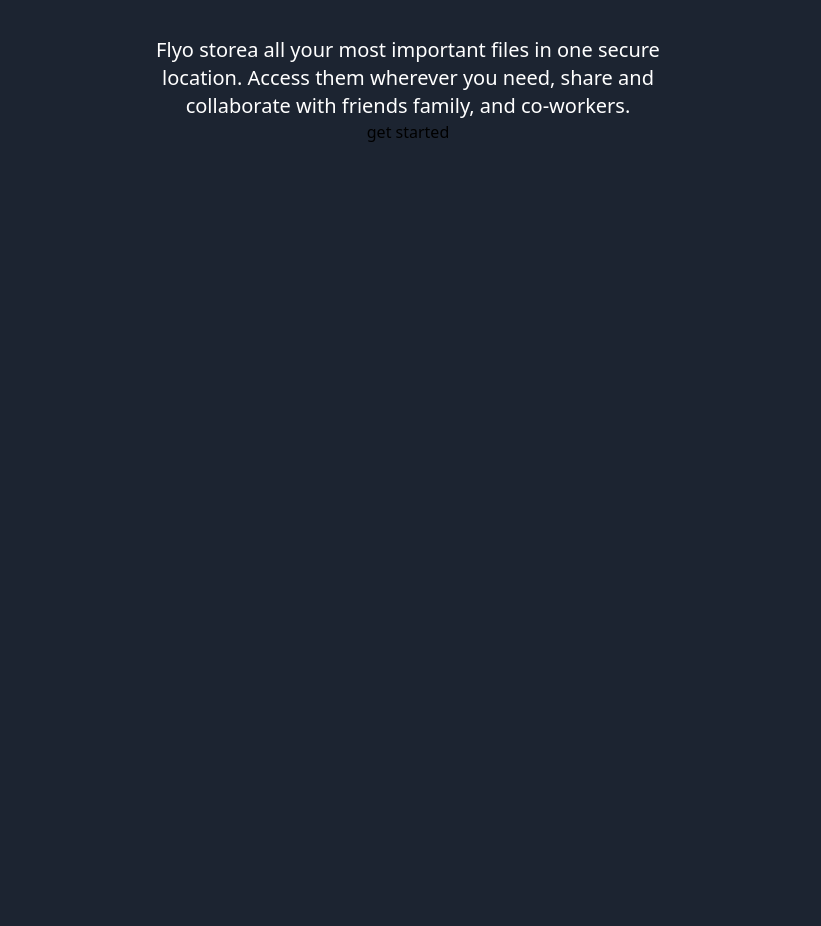
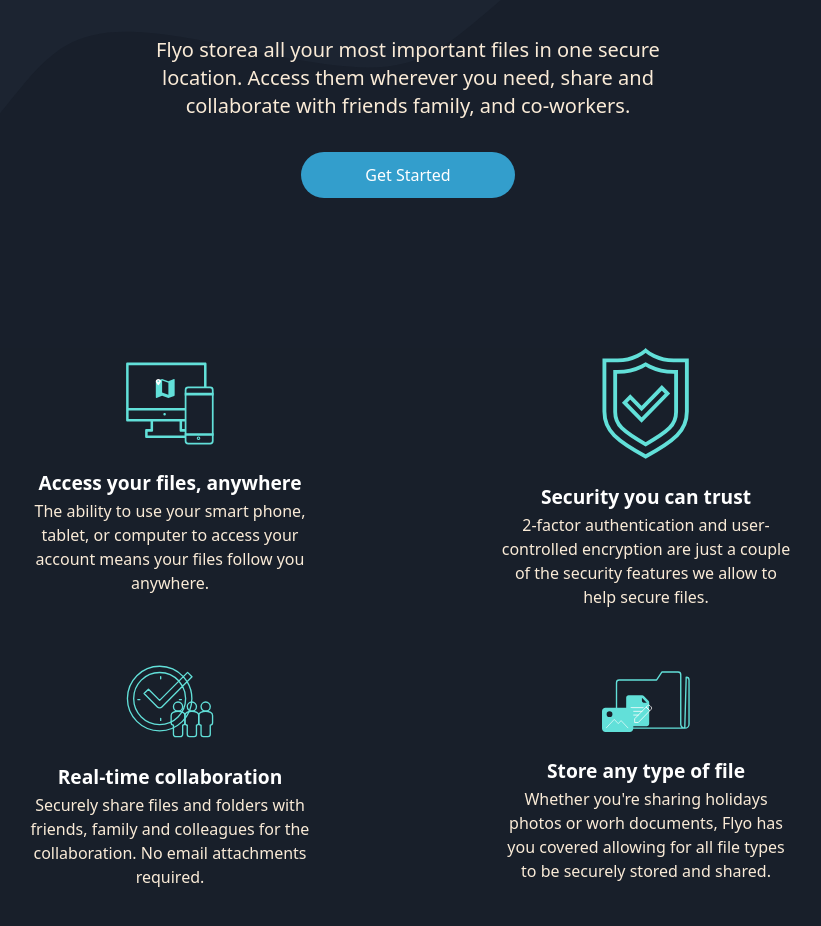
Before and after one commit to Chubbi-Stephen/flyo-landing-page, a React (Create React App) app: page / in a window 1280 px wide. Shown: the part 760-1686 px from the top of the page, without its empty margins (232-1053 px from the left). Before the commit the page ends 904 px from the top, so only its background shows below. Built offline with nearby package versions, Linux system fonts and the light colour scheme.

Commit message:
Completed the Intro and features sections.

```diff
--- a/package.json
+++ b/package.json
@@ -8,6 +8,7 @@
     "@testing-library/user-event": "^13.5.0",
     "react": "^18.2.0",
     "react-dom": "^18.2.0",
+    "react-router-dom": "^6.5.0",
     "react-scripts": "5.0.1",
     "web-vitals": "^2.1.4"
   },
--- a/src/App.js
+++ b/src/App.js
@@ -1,11 +1,13 @@
 import Nav from './components/navbar/index'
 import Main from './components/main/index'
+import Features from './components/features/index'
 
 function App() {
   return (
     <>
       <Nav />
       <Main />
+      <Features />
     </>
   )
 }
--- a/src/components/button/Button.js
+++ b/src/components/button/Button.js
@@ -3,7 +3,7 @@
 const Button = () => {
   return (
     <article>
-      <button type="button" className="btn">
+      <button type="button" className="btn rounded-full capitalize">
         get started
       </button>
     </article>
--- /dev/null
+++ b/src/components/features/index.js
@@ -0,0 +1,49 @@
+import React from 'react'
+import Files from '../../Assets/images/icon-any-file.svg'
+import Security from '../../Assets/images/icon-security.svg'
+import Access from '../../Assets/images/icon-access-anywhere.svg'
+import Collaboration from '../../Assets/images/icon-collaboration.svg'
+
+const index = () => {
+  return (
+    <section className="w-full bg-dark-blue pb-16">
+      <section className="features grid grid-cols-2 w-[70%] text-center m-auto gap-14">
+        <div className="w-[70%] flex justify-center items-center flex-col m-auto">
+          <img src={Access} alt="" />
+          <h3>Access your files, anywhere</h3>
+          <p>
+            The ability to use your smart phone, tablet, or computer to access
+            your account means your files follow you anywhere.
+          </p>
+        </div>
+        <div className="w-[70%] flex justify-center items-center flex-col m-auto">
+          <img src={Security} alt="" />
+          <h3>Security you can trust</h3>
+          <p>
+            2-factor authentication and user-controlled encryption are just a
+            couple of the security features we allow to help secure files.
+          </p>
+        </div>
+        <div className="w-[70%] flex justify-center items-center flex-col m-auto">
+          <img src={Collaboration} alt="" />
+          <h3>Real-time collaboration</h3>
+          <p>
+            Securely share files and folders with friends, family and colleagues
+            for the collaboration. No email attachments required.
+          </p>
+        </div>
+        <div className="w-[70%] flex justify-center items-center flex-col m-auto">
+          <img src={Files} alt="" />
+          <h3>Store any type of file</h3>
+          <p>
+            Whether you're sharing holidays photos or worh documents, Flyo has
+            you covered allowing for all file types to be securely stored and
+            shared.
+          </p>
+        </div>
+      </section>
+    </section>
+  )
+}
+
+export default index
--- a/src/components/main/index.js
+++ b/src/components/main/index.js
@@ -4,7 +4,7 @@
 
 const index = () => {
   return (
-    <div className="w-full intro">
+    <div className="w-full intro pb-[150px]">
       <img src={introBg} alt="introBg" className="w-2/5 m-auto" />
       <section className="m-auto intro-text w-2/5 text-center">
         <h1 className="text-4xl font-bold my-10 text-white">
--- a/src/components/navbar/index.js
+++ b/src/components/navbar/index.js
@@ -1,12 +1,14 @@
 import React from 'react'
+// import { Link } from 'react-router-dom'
 import logo from '../../Assets/images/logo.svg'
 
 const index = () => {
   return (
     <nav className="w-full flex justify-between py-20 px-16">
       <img src={logo} alt="" className="w-50 h-14" />
+
       <ul className="w-96 flex justify-around">
-        <li className="nav-link">features</li>
+        <li className="nav-link">feaures</li>
         <li className="nav-link">team</li>
         <li className="nav-link">sign in</li>
       </ul>
--- a/src/index.css
+++ b/src/index.css
@@ -11,8 +11,42 @@
   background: hsl(217, 28%, 15%);
 }
 
+.intro {
+  background-image: url(../src/Assets/images/bg-curvy-desktop.svg);
+  background-repeat: no-repeat;
+  background-position: bottom;
+}
+
 .nav-link {
   font-size: 14px;
   text-transform: capitalize;
   color: hsl(0, 0%, 100%);
 }
+
+.nav-link:hover {
+  cursor: pointer;
+}
+
+.btn {
+  color: white;
+  margin-top: 2rem;
+  padding: 0.7rem 4rem;
+  background: hsl(198, 60%, 50%);
+}
+
+.intro p,
+.features p {
+  color: antiquewhite;
+}
+
+.features img {
+  width: 30%;
+  margin-bottom: 1.4rem;
+}
+
+.features h3 {
+  font-size: 1.2rem;
+  font-weight: 700;
+  line-height: 2rem;
+  color: white;
+}
--- a/tailwind.config.js
+++ b/tailwind.config.js
@@ -2,7 +2,11 @@
 module.exports = {
   content: ['./src/**/*.{js,jsx,ts,tsx}'],
   theme: {
-    extend: {},
+    extend: {
+      colors: {
+        'dark-blue': 'hsl(218, 28%, 13%)',
+      },
+    },
   },
   plugins: [],
 }
```
Also changed, not shown: 1 other file (tests, documents, lock files or other folders).
